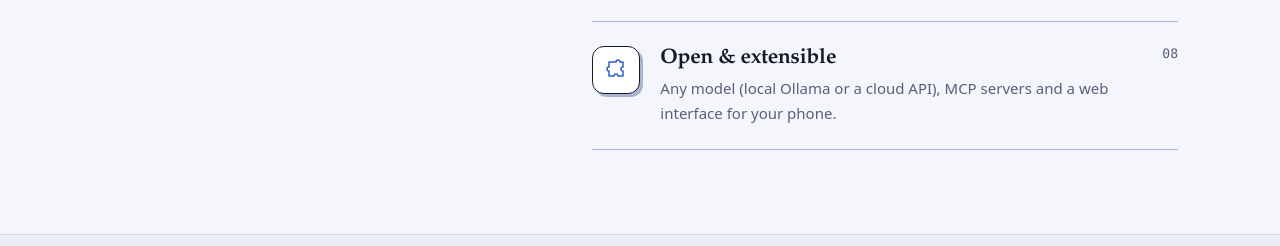
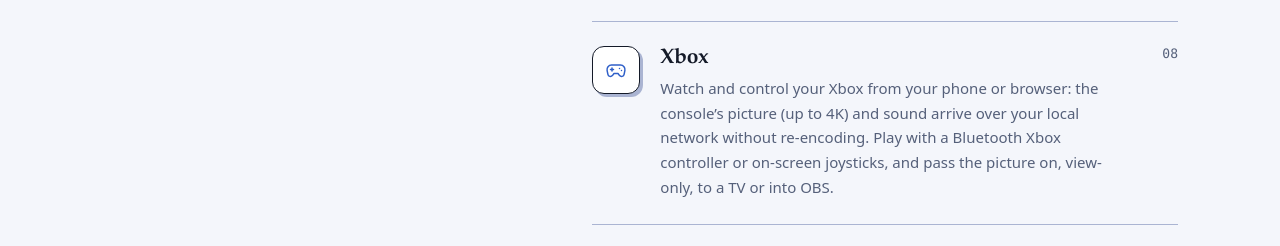
Before and after one commit to KriszKecskes/jarvis-site, a plain HTML site: page en/index.html in a window 1280 px wide. Shown: the part 2404-2650 px from the top of the page. Drawn offline with Linux system fonts and the light colour scheme; no server answers.

Commit message:
Funkciók: új pont az Xboxról (magyar és angol)

```diff
--- a/en/index.html
+++ b/en/index.html
@@ -30,6 +30,7 @@
 <div class="card"><div class="ico"><svg class="gl" viewBox="0 0 24 24" aria-hidden="true"><rect x="2.5" y="4" width="13" height="9" rx="1.5"/><rect x="10.5" y="9" width="11" height="9" rx="1.5"/></svg></div><h3>More than one computer</h3><p>Pair your machines: tasks, projects, memory and conversations follow you between them, over encrypted connections.</p></div>
 <div class="card"><div class="ico"><svg class="gl" viewBox="0 0 24 24" aria-hidden="true"><path d="M20 12a8 8 0 1 1-2.6-5.9"/><path d="M20 4v5h-5M12 8v4l3 2"/></svg></div><h3>Routines</h3><p>Recurring automations: “every weekday at 7:30 turn on the living-room AC”, “on the last Friday of every month remind me about the bills”. Ask by chat or voice; they run on the machine you pick.</p></div>
 <div class="card"><div class="ico"><svg class="gl" viewBox="0 0 24 24" aria-hidden="true"><path d="M12 3l1.9 4.6L18.5 9l-4.6 1.9L12 15.5l-1.9-4.6L5.5 9l4.6-1.4z"/><path d="M18 15l.9 2.1L21 18l-2.1.9L18 21l-.9-2.1L15 18l2.1-.9z"/></svg></div><h3>Skills</h3><p>Ready-made procedures kept in a folder: Jarvis loads one only when your request fits it (e.g. “write a commit message”). Write your own with a single SKILL.md file, and switch any of them, or all of them, off in Settings.</p></div>
+<div class="card"><div class="ico"><svg class="gl" viewBox="0 0 24 24" aria-hidden="true"><path d="M7.5 7h9a4.5 4.5 0 0 1 4.4 5.4l-.8 4a2.6 2.6 0 0 1-4.5 1.2L14 15.5h-4l-1.6 2.1a2.6 2.6 0 0 1-4.5-1.2l-.8-4A4.5 4.5 0 0 1 7.5 7z"/><path d="M8 10v3M6.5 11.5h3M15.5 10.5h.01M17.5 12.5h.01"/></svg></div><h3>Xbox</h3><p>Watch and control your Xbox from your phone or browser: the console’s picture (up to 4K) and sound arrive over your local network without re-encoding. Play with a Bluetooth Xbox controller or on-screen joysticks, and pass the picture on, view-only, to a TV or into OBS.</p></div>
 <div class="card"><div class="ico"><svg class="gl" viewBox="0 0 24 24" aria-hidden="true"><path d="M9 4h3a2 2 0 1 1 4 0h3v5a2 2 0 1 0 0 4v5h-5a2 2 0 1 0-4 0H5v-5a2 2 0 1 1 0-4V4z"/></svg></div><h3>Open & extensible</h3><p>Any model (local Ollama or a cloud API), MCP servers and a web interface for your phone.</p></div>
   </div>
 </div></section>
```
Also changed, not shown: index.html (+1 -0 lines).
